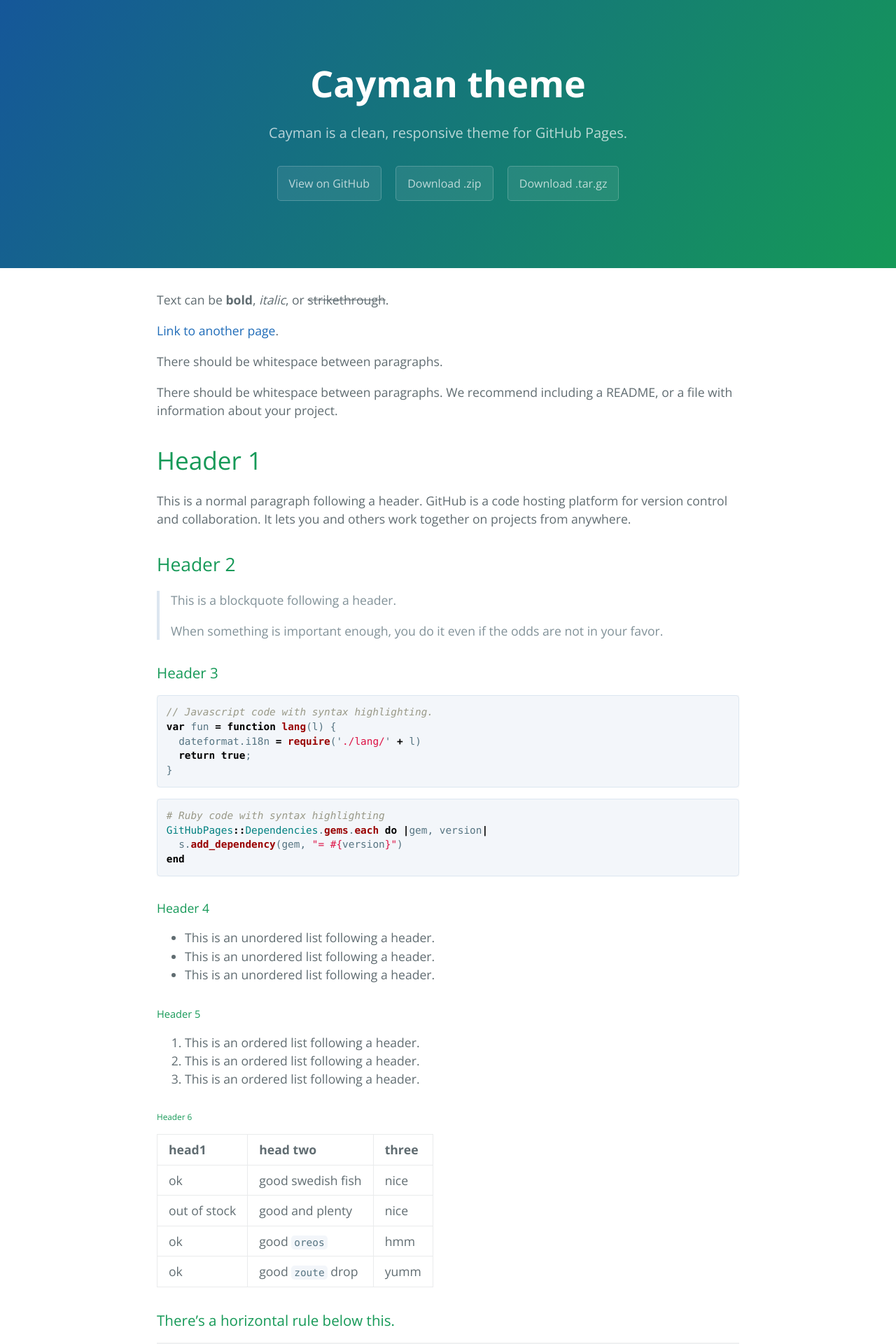
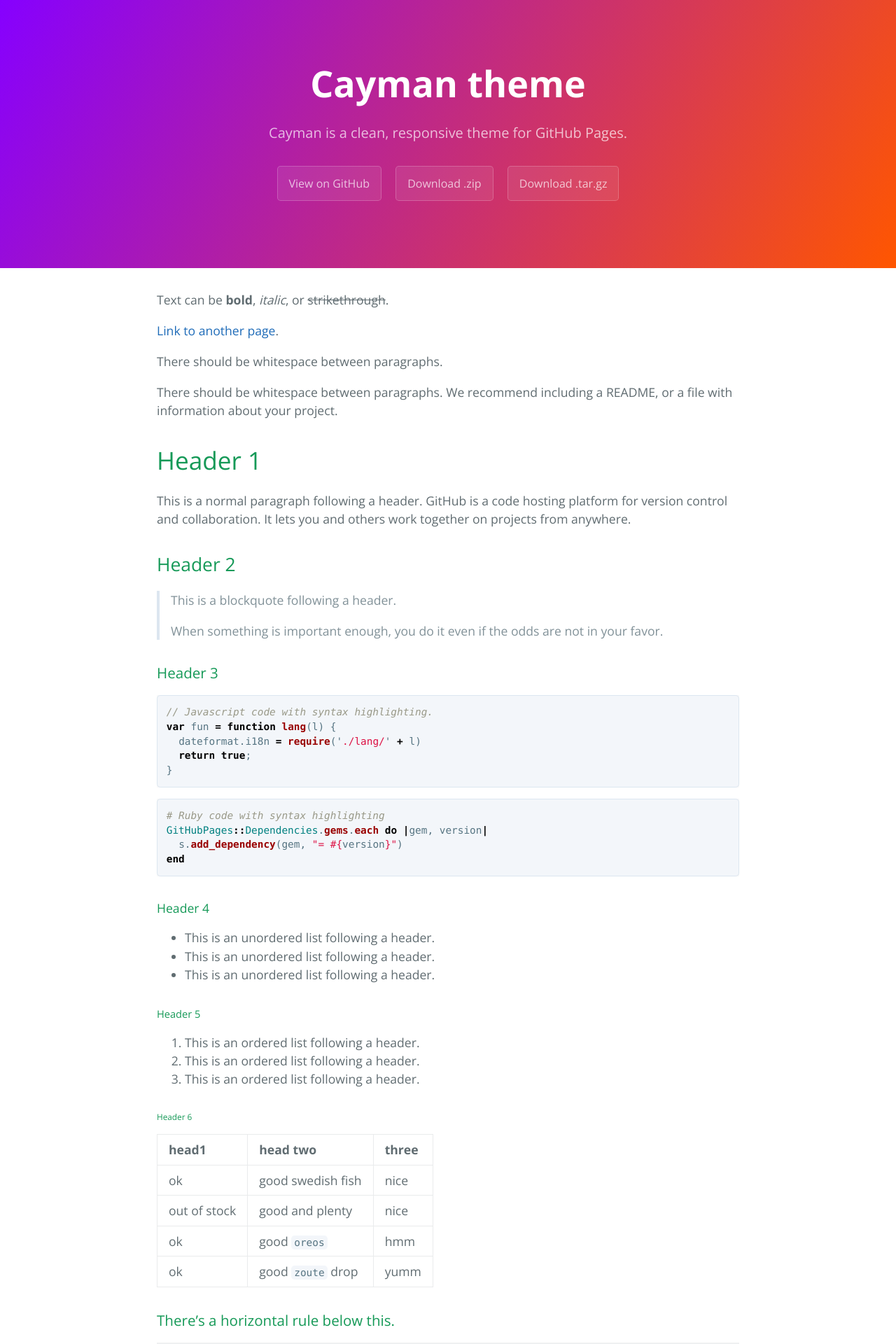
Before and after one commit to budius/test-action-triggers-234, a Jekyll site: the page built from docs/index.md, in a window 1280 px wide. Shown: the top 1920 px of the page at 70% size. Built offline with Jekyll 4.4.1, drawn with Linux system fonts in a browser that asks for light colours.

Commit message:
Changed colorw

```diff
--- a/docs/_sass/variables.scss
+++ b/docs/_sass/variables.scss
@@ -4,8 +4,8 @@ $medium-breakpoint: 42em !default;
 
 // Headers
 $header-heading-color: #fff !default;
-$header-bg-color: #159957 !default;
-$header-bg-color-secondary: #155799 !default;
+$header-bg-color: #FF5600 !default;
+$header-bg-color-secondary: #8600FF !default;
 
 // Text
 $section-headings-color: #159957 !default;
```
